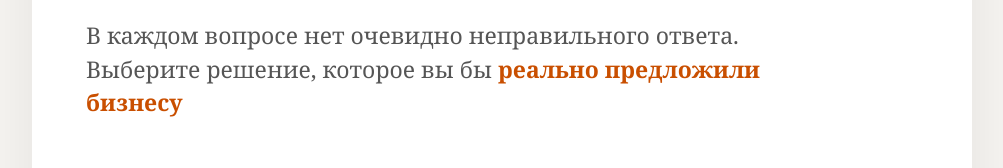
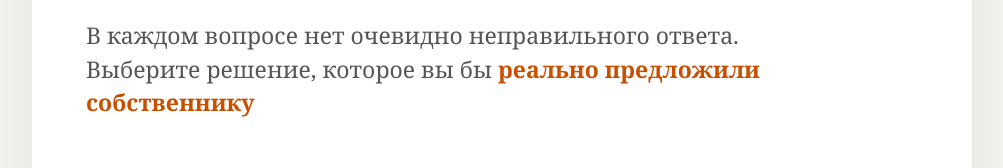
Before and after one commit to pokemonz-design/lovushki, a plain HTML site: page index.html in a window 1280 px wide. Shown: the part 149-317 px from the top of the page, without its empty margins (138-1141 px from the left). Drawn offline with Linux system fonts and the light colour scheme.

Commit message:
Update index.html

```diff
--- a/index.html
+++ b/index.html
@@ -334,7 +334,7 @@
       <h1 class="quiz__title">Готовы ли вы принимать решения как CFO</h1>
       <p class="quiz__lead">
         В каждом вопросе нет очевидно неправильного ответа.
-        Выберите решение, которое вы бы <strong>реально предложили бизнесу</strong>
+        Выберите решение, которое вы бы <strong>реально предложили собственнику</strong>
       </p>
     </header>
 
```
